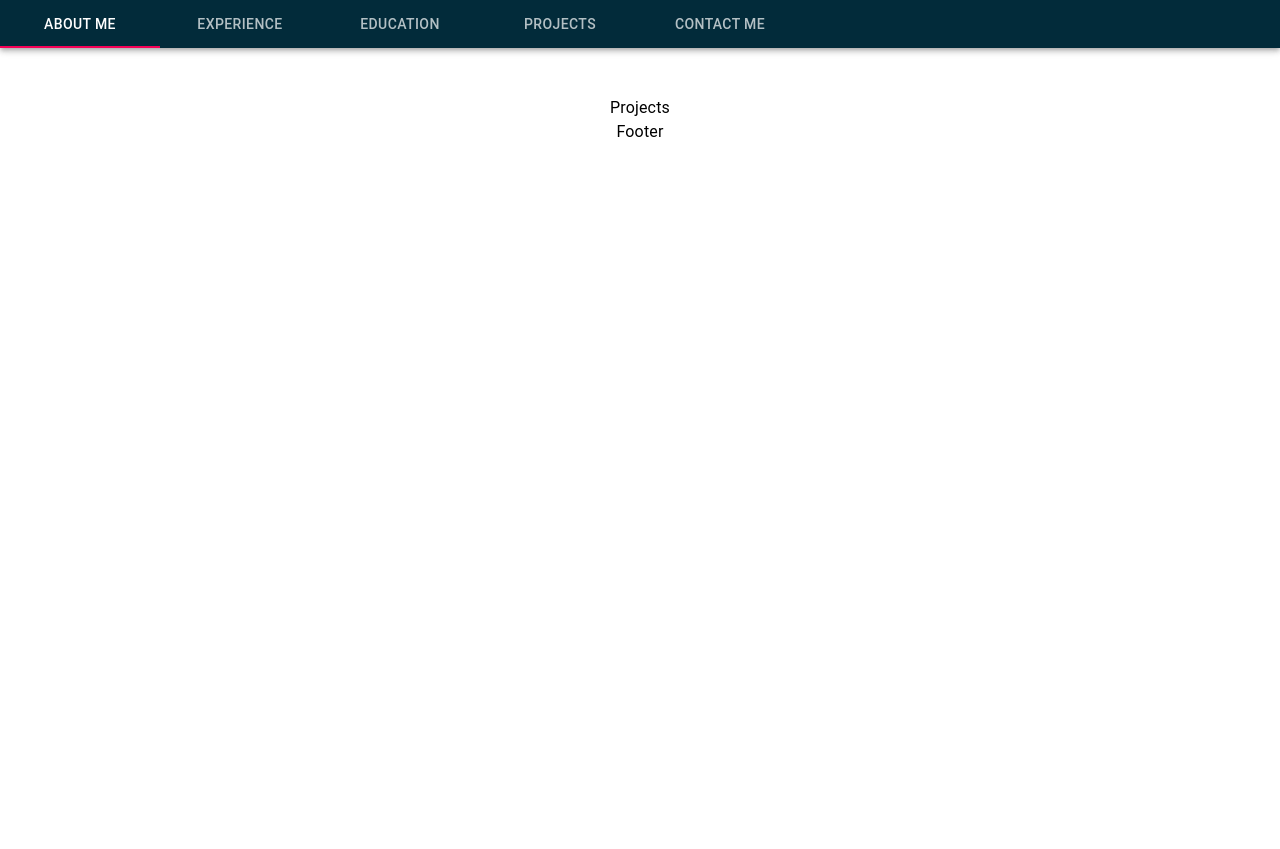
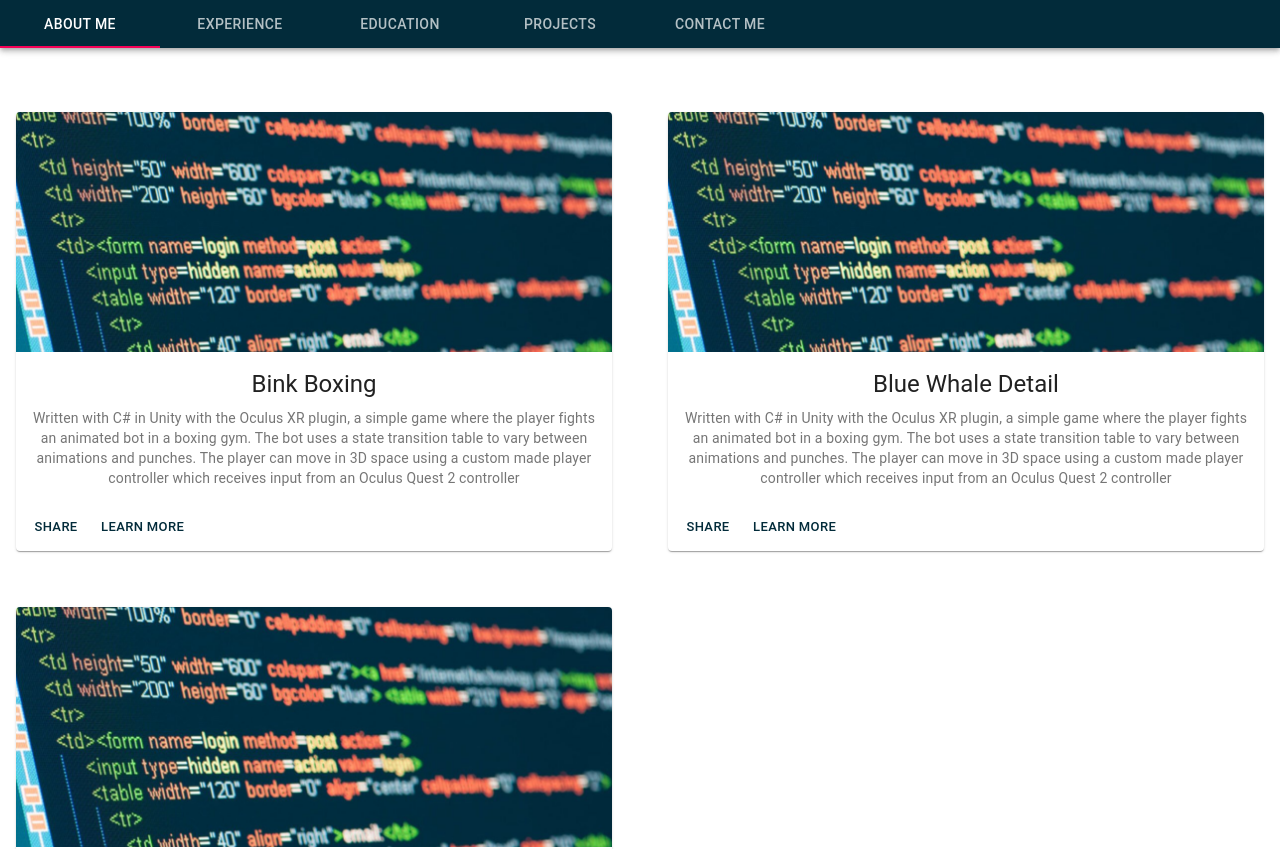
Before and after one commit to Tanvir-Kang/Portfolio, a React (Create React App) app: page /projects in a window 1280 px wide. Shown: the top 849 px of the page. Before the commit the page ends 800 px from the top, so only its background shows below. Built offline with nearby package versions, Linux system fonts and the light colour scheme.

Commit message:
Added some projects

```diff
--- a/src/components/AboutMe.tsx/personalInfo.ts
+++ b/src/components/AboutMe.tsx/personalInfo.ts
@@ -9,5 +9,5 @@ export const profilePicture : ImageCardProps = {
 export const profileDescription : TextCardProps = {
     titleText: "A little bit about me",
     bodyText: "Body",
-    secondaryText: "introduction"
+    secondaryText: "Introduction"
 }
--- /dev/null
+++ b/src/components/ProjectCard/cardStyles.tsx
@@ -0,0 +1,23 @@
+import { makeStyles } from '@material-ui/core/styles';
+
+export const useStyles = makeStyles({
+  root: {
+    minWidth: '10em',
+    margin: '1em'
+  },
+  title: {
+    fontSize: 14,
+  },
+  pos: {
+    marginBottom: 12,
+  },
+  gridUpperPadding: {
+    paddingTop: '2em'
+  },
+  media: {
+    height: '18em',
+  },
+  gridItem: {
+    margin: "0em"
+  },
+});
--- /dev/null
+++ b/src/components/ProjectCard/cardTypes.ts
@@ -0,0 +1,7 @@
+export interface ProjectCardProps {
+    imageURL?: string;
+    imageTitle: string;
+    textTitle: string;
+    subTitles: string;
+    textDescription: string;
+}
--- /dev/null
+++ b/src/components/ProjectCard/cards.tsx
@@ -0,0 +1,40 @@
+import React from 'react';
+import { makeStyles } from '@material-ui/core/styles';
+import Card from '@material-ui/core/Card';
+import CardActionArea from '@material-ui/core/CardActionArea';
+import CardActions from '@material-ui/core/CardActions';
+import CardContent from '@material-ui/core/CardContent';
+import CardMedia from '@material-ui/core/CardMedia';
+import Button from '@material-ui/core/Button';
+import Typography from '@material-ui/core/Typography';
+import { useStyles } from "./cardStyles";
+import { ProjectCardProps } from "./cardTypes";
+
+export const ProjectCard = (props: ProjectCardProps) => {
+  const classes = useStyles();
+
+  return (
+    <Card className={classes.root}>
+      <CardActionArea>
+        <CardMedia
+          className={classes.media}
+          image={props.imageURL? props.imageURL : undefined}
+          title={props.imageTitle}
+        />
+        <CardContent>
+          <Typography gutterBottom variant="h5" component="h2">{props.textTitle}</Typography>
+
+          <Typography variant="body2" color="textSecondary" component="p">{props.textDescription}</Typography>
+        </CardContent>
+      </CardActionArea>
+      <CardActions>
+        <Button size="small" color="primary">
+          Share
+        </Button>
+        <Button size="small" color="primary">
+          Learn More
+        </Button>
+      </CardActions>
+    </Card>
+  );
+}
--- /dev/null
+++ b/src/components/Projects/personalInfo.ts
@@ -0,0 +1,26 @@
+import { ProjectCardProps } from "../ProjectCard/cardTypes";
+import  SAMPLE_IMAGE  from "../../Static/Images/codingImage.jpg"
+
+const UnityProject: ProjectCardProps = {
+    imageTitle: "Unity VR Game",
+    imageURL: SAMPLE_IMAGE,
+    textTitle: "Bink Boxing",
+    subTitles: "Unity VR Game",
+    textDescription: "Written with C# in Unity with the Oculus XR plugin, a simple game where the player fights an animated bot in a boxing gym. The bot uses a state transition table to vary between animations and punches. The player can move in 3D space using a custom made player controller which receives input from an Oculus Quest 2 controller",
+}
+const BlueWhaleDetail: ProjectCardProps = {
+    imageTitle: "Unity VR Game",
+    imageURL: SAMPLE_IMAGE,
+    textTitle: "Blue Whale Detail",
+    subTitles: "React Web App",
+    textDescription: "Written with C# in Unity with the Oculus XR plugin, a simple game where the player fights an animated bot in a boxing gym. The bot uses a state transition table to vary between animations and punches. The player can move in 3D space using a custom made player controller which receives input from an Oculus Quest 2 controller",
+}
+const MultiThreadedRequest: ProjectCardProps = {
+    imageTitle: "Java Image",
+    imageURL: SAMPLE_IMAGE,
+    textTitle: "Multi-Threaded Request Scheduler",
+    subTitles: "Java Program",
+    textDescription: "Written with C# in Unity with the Oculus XR plugin, a simple game where the player fights an animated bot in a boxing gym. The bot uses a state transition table to vary between animations and punches. The player can move in 3D space using a custom made player controller which receives input from an Oculus Quest 2 controller",
+}
+
+export const listOfProjects = [UnityProject, BlueWhaleDetail, MultiThreadedRequest];
--- a/src/components/Projects/projects.tsx
+++ b/src/components/Projects/projects.tsx
@@ -1,10 +1,23 @@
-import { Typography } from "@material-ui/core";
+import { listOfProjects } from "./personalInfo";
+import { ProjectCard } from "../ProjectCard/cards";
+import Grid from '@material-ui/core/Grid';
+import { useStyles } from "./styles";
 
 
 export const Projects = () => {
+    const classes = useStyles();
     return (
-        <Typography>
-            Projects
-        </Typography>
+        <>
+            <Grid container spacing={3} className={classes.gridContainer}>
+
+                    {listOfProjects.map( (projects) => {
+                        {return (
+                        <Grid className={classes.gridItem} item xs={12} sm={10} md={8} lg={6} xl={4}>
+                        <ProjectCard {...projects}/>
+                        </Grid>)
+                        }
+                    })}
+            </Grid>
+        </>
     );
 }
--- /dev/null
+++ b/src/components/Projects/styles.ts
@@ -0,0 +1,20 @@
+import { makeStyles } from '@material-ui/core/styles';
+
+export const useStyles = makeStyles({
+  root: {
+    maxWidth: 500,
+  },
+  title: {
+    fontSize: 14,
+  },
+  gridContainer: {
+    display: 'flex',
+    flexDirection: 'row',
+    flexWrap: 'wrap',
+    justifyContent: 'flex-start',
+  },
+  gridItem: {
+      maxWidth: "100%",
+      padding: '1em'
+  }
+});
```
Also changed, not shown: src/Static/Images/codingImage.jpg (added).
